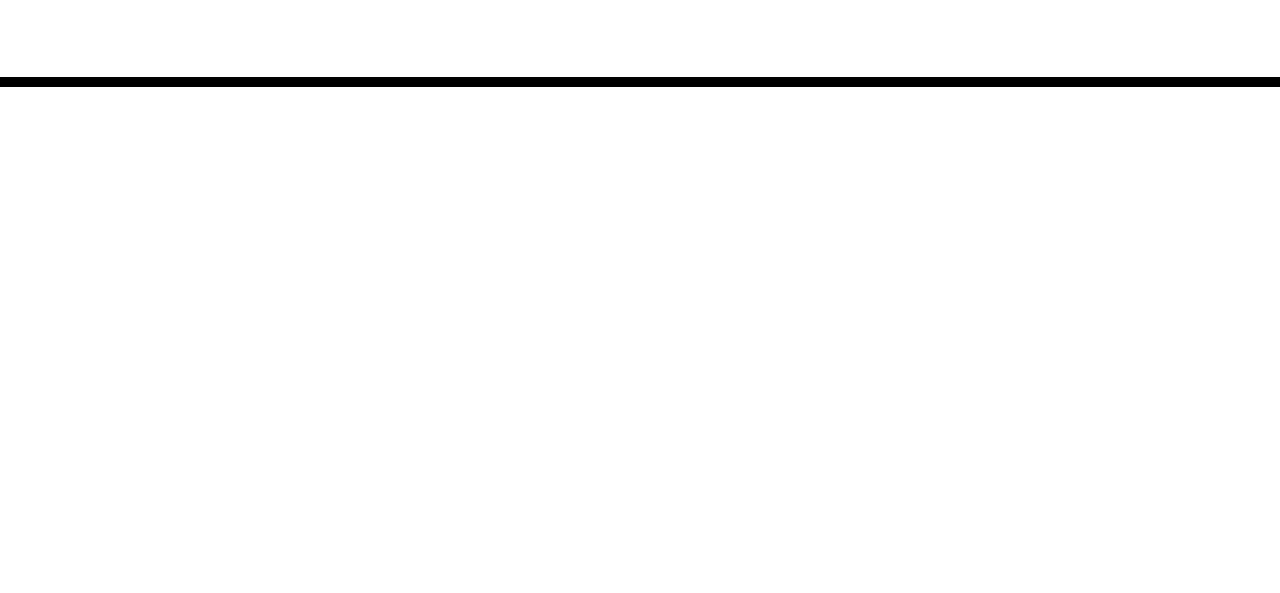
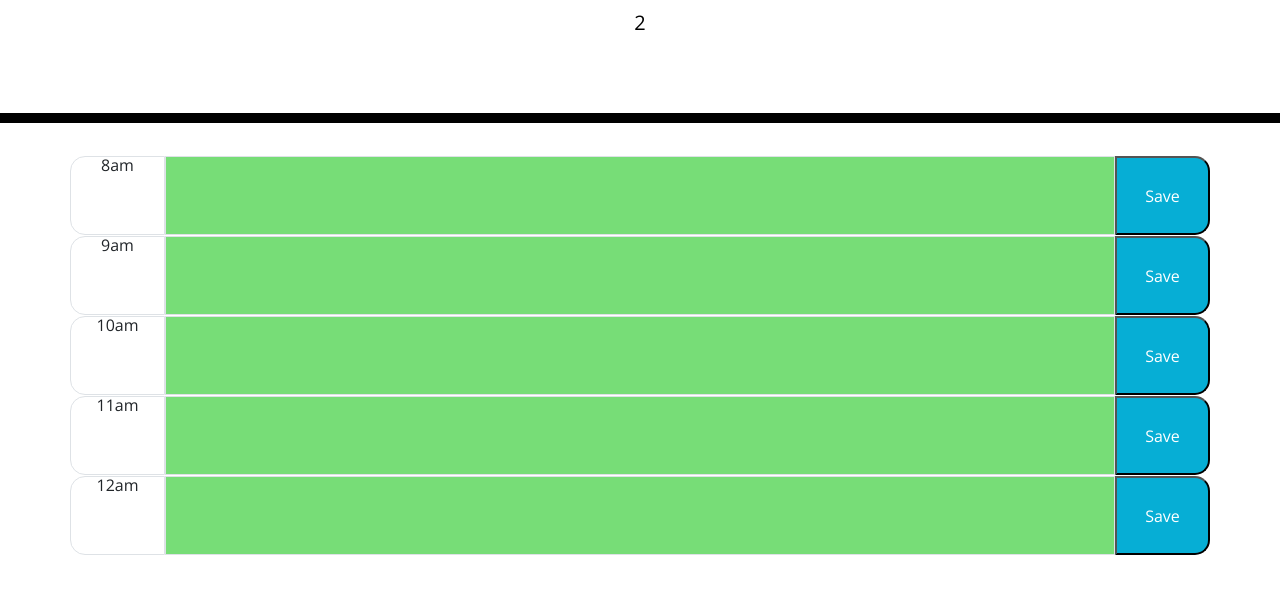
Before and after one commit to Pete331/Day-Scheduler, a plain HTML site: page index.html in a window 1280 px wide. Shown: the part 181-774 px from the top of the page. Drawn offline with nearby package versions, Linux system fonts and the light colour scheme.

Commit message:
added functions

```diff
--- a/index.html
+++ b/index.html
@@ -30,9 +30,56 @@
     </header>
     <div class="container">
       <!-- Timeblocks go here -->
+      <div class="row">
+        <div class="time-block col-1 border">8am</div>
+        <div id="8" class="description col-10 border">
+          <textarea id="8am-input"></textarea>
+        </div>
+        <div class="col-1  p-0">
+          <button class="saveBtn w-100 h-100">Save</button>
+        </div>
+      </div>
+      <div class="row">
+        <div class="time-block col-1 border">9am</div>
+        <div id="9" class="description col-10 border">
+          <textarea id="9am-input"></textarea>
+        </div>
+        <div class="col-1  p-0">
+          <button class="saveBtn w-100 h-100">Save</button>
+        </div>
+      </div>
+      <div class="row">
+        <div class="time-block col-1 border">10am</div>
+        <div id="10" class="description col-10 border">
+          <textarea id="10am-input"></textarea>
+        </div>
+        <div class="col-1  p-0">
+          <button class="saveBtn w-100 h-100">Save</button>
+        </div>
+      </div>
+      <div class="row">
+        <div class="time-block col-1 border">11am</div>
+        <div id="11" class="description col-10 border">
+          <textarea id="11am-input"></textarea>
+        </div>
+        <div class="col-1  p-0">
+          <button class="saveBtn w-100 h-100">Save</button>
+        </div>
+      </div>
+      <div class="row">
+        <div class="time-block col-1 border">12am</div>
+        <div id="12" class="description col-10 border">
+          <textarea id="12am-input"></textarea>
+        </div>
+        <div class="col-1  p-0">
+          <button class="saveBtn w-100 h-100">Save</button>
+        </div>
+      </div>
+
     </div>
 
     <script src="https://code.jquery.com/jquery-3.4.1.min.js"></script>
     <script src="https://cdnjs.cloudflare.com/ajax/libs/moment.js/2.24.0/moment.min.js"></script>
+    <script src="script.js"></script>
   </body>
 </html>
--- /dev/null
+++ b/script.js
@@ -0,0 +1,57 @@
+$(document).ready(function() {
+  // creates a variable of the current date
+  //   var now = moment().format("dddd, MMMM Do YYYY");
+
+  function colourCode (){
+  // for testing
+  var now = moment();
+  now.add(3, 'hours');
+//   now.subtract(7, "hours");
+  var now = now.hour();
+
+  //   displays current date at top of screen
+  $("#currentDay").text(now);
+  console.log(now);
+
+  $(".description").each(function() {
+    var timeQuery = parseInt($(this).attr("id"));
+    if (now === timeQuery) {
+      $(this).addClass("present");
+    } else if (now > timeQuery) {
+      $(this).addClass("past");
+    } else {
+      $(this).addClass("future");
+    }
+  });
+};
+
+function getEntries() {
+  $("#8am-input").val(JSON.parse(localStorage.getItem("8am-storage")));
+}
+
+
+$(".saveBtn").click(function() {
+  localStorage.setItem("8am-storage", JSON.stringify($("#8am-input").val()));
+});
+
+// run functions
+getEntries();
+colourCode();
+});
+
+
+// not mine
+// $(".saveBtn").click(function() {
+//     words = $(this).siblings(".input").val();
+//     console.log(words);
+//     hourInfo = $(this).siblings(".hour").text();
+//     console.log(hourInfo);
+//     localStorage.setItem(hourInfo, JSON.stringify(words));
+
+//     colorChange ();
+//     renderText ();
+// })
+
+// var saveWords9 = JSON.parse(localStorage.getItem("9:00 am"));
+// $("#9").val("");
+// $("#9").val(saveWords9);
--- a/style.css
+++ b/style.css
@@ -9,8 +9,10 @@ textarea{
   border: none;
   resize: none;
   color: #000000;
-  border-left: 1px solid black;
-  padding: 10px;
+  /* border-left: 1px solid black; */
+  padding-top: 10px;
+  width: 100%;
+  height: 100%;
 }
 
 .jumbotron {
@@ -22,25 +24,27 @@ textarea{
 }
 
 .description{
-  white-space: pre-wrap;
+  padding: 0px;
+  /* white-space: pre-wrap; */
 }
 
 .time-block{
   text-align: center;
-  border-radius: 15px;
+  border-top-left-radius: 15px;
+  border-bottom-left-radius: 15px;
 }
 
 .row {
-  white-space: pre-wrap;
+  /* white-space: pre-wrap; */
   height: 80px;
   border-top: 1px solid white;;
 }
 
-.hour {
+/* .hour {
   background-color: #ffffff;
   color: #000000;
   border-top: 1px dashed #000000;
-}
+} */
 
 .past {
   background-color: #d3d3d3;
@@ -58,7 +62,7 @@ textarea{
 }
 
 .saveBtn {
-  border-left: 1px solid black;
+  /* border-left: 1px solid black; */
   border-top-right-radius: 15px;
   border-bottom-right-radius: 15px;
   background-color: #06AED5;
```
Also changed, not shown: 1 other file.
